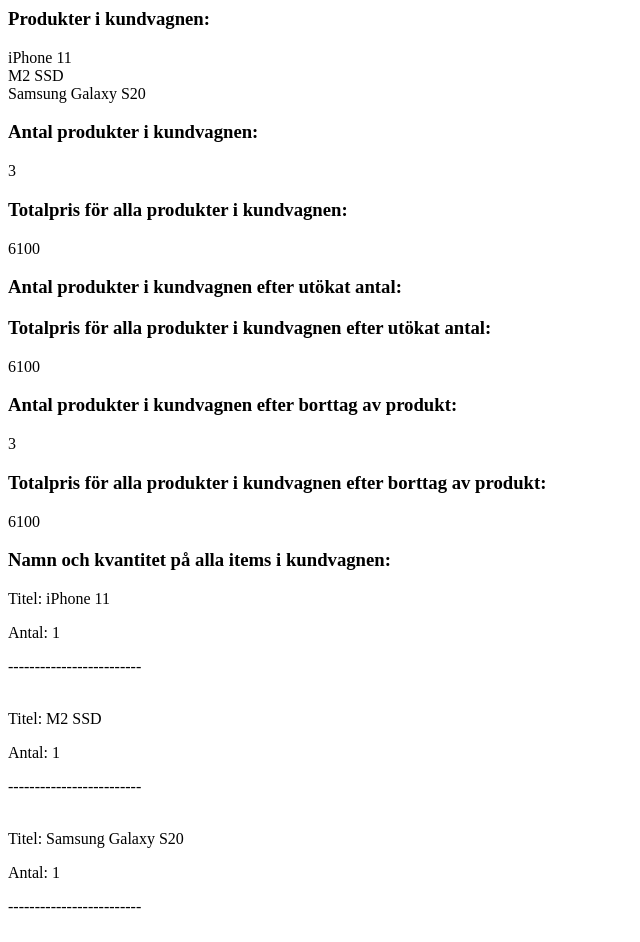
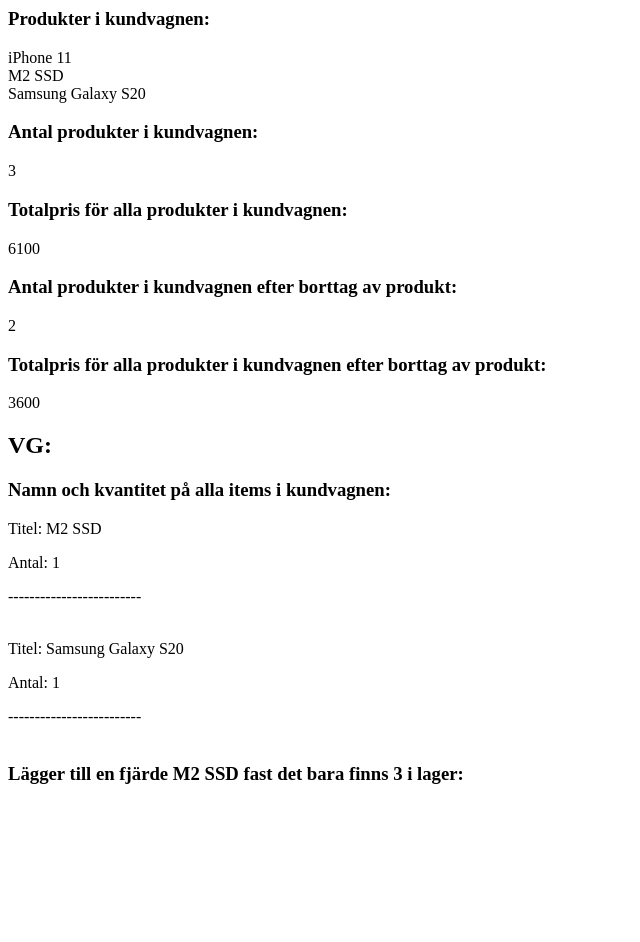
Before and after one commit to SandraHKannerberg/shoppingcart-php-oop, a PHP site: page / in a window 1280 px wide. Shown: the whole page, without its empty margins (0-640 px from the left). After the commit the page ends 784 px from the top, so only its background shows below. Run offline with PHP 8.4, Linux system fonts and the light colour scheme.

Commit message:
justering addProduct till ass.array samt gjort klart funktionen removeProduct

```diff
--- a/Cart.php
+++ b/Cart.php
@@ -22,7 +22,7 @@ class Cart
     {
         $cartItem = new CartItem($product, 1);
 
-        array_push($this->items, $cartItem);
+        $this->items[$product->getId()] = $cartItem;
 
         return $cartItem;
     }
@@ -31,8 +31,7 @@ class Cart
     //Skall ta bort en produkt ur kundvagnen (använd unset())
     public function removeProduct($product)
     {
-
-
+        unset($this->items[$product->getId()]);
     }
 
     //Skall returnera totala antalet produkter i kundvagnen
@@ -47,13 +46,13 @@ class Cart
     //VG: Tänk på att ett cartitem kan ha olika quantity
     public function getTotalSum()
     {
-      $cartItemPrice = 0;
+      $calcPrice = 0;
         foreach ($this->items as $item)
         {
-            $cartItemPrice += $item->getProduct()->getPrice();//för VG så bör det vara att price ska * med quantity för resp. cartitem
+            $calcPrice += $item->getProduct()->getPrice();//för VG så bör det vara att price ska * med quantity för resp. cartitem
         }
 
-        $count = 0+$cartItemPrice;
-        return $count;
+        $totSum = 0+$calcPrice;
+        return $totSum;
     }
 }
--- a/CartItem.php
+++ b/CartItem.php
@@ -26,5 +26,8 @@ class CartItem
     //VG: Det skall inte vara möjligt att utöka så att antalet överstiger produktens $inStock.
     public function increaseQuantity()
     {
+
+
+
     }
 }
--- a/index.php
+++ b/index.php
@@ -35,12 +35,12 @@ echo $cart->getTotalSum() . "<br>"; // Detta skall skriva ut 6100
 //$cartItem2->increaseQuantity();
 //$cartItem2->increaseQuantity();
 //Skriver ut antalet produkter i kundvagnen efter utökat antal
-echo "<h3>Antal produkter i kundvagnen efter utökat antal: </h3>";
+//echo "<h3>Antal produkter i kundvagnen efter utökat antal: </h3>";
 //echo $cart->getTotalQuantity() . "<br>"; // Detta skall skriva ut 5
 
 //Skriver ut totalsumman efter utökat antal
-echo "<h3>Totalpris för alla produkter i kundvagnen efter utökat antal: </h3>";
-echo $cart->getTotalSum() . "<br>"; // Detta skall skriva ut 6900
+//echo "<h3>Totalpris för alla produkter i kundvagnen efter utökat antal: </h3>";
+//echo $cart->getTotalSum() . "<br>"; // Detta skall skriva ut 6900
 
 //Tar bort product1 ur kundvagnen
 $cart->removeProduct($product1);
@@ -55,7 +55,7 @@ echo $cart->getTotalSum() . "<br>"; // Detta skall skriva ut 4400
 
 /******  VG  ******/
 
-//echo "<h2>VG:</h2>";
+echo "<h2>VG:</h2>";
 
 /*Skriver ut alla items i kundvagnen. Bör stå
 
@@ -85,5 +85,5 @@ foreach ($cart->getItems() as $item) {
 }
 
 
-// echo "<h3>Lägger till en fjärde M2 SSD fast det bara finns 3 i lager: </h3>";
+echo "<h3>Lägger till en fjärde M2 SSD fast det bara finns 3 i lager: </h3>";
 // $cartItem2->increaseQuantity(); //Skall skriva ut "Kan inte lägga till. Slut i lager"
```
